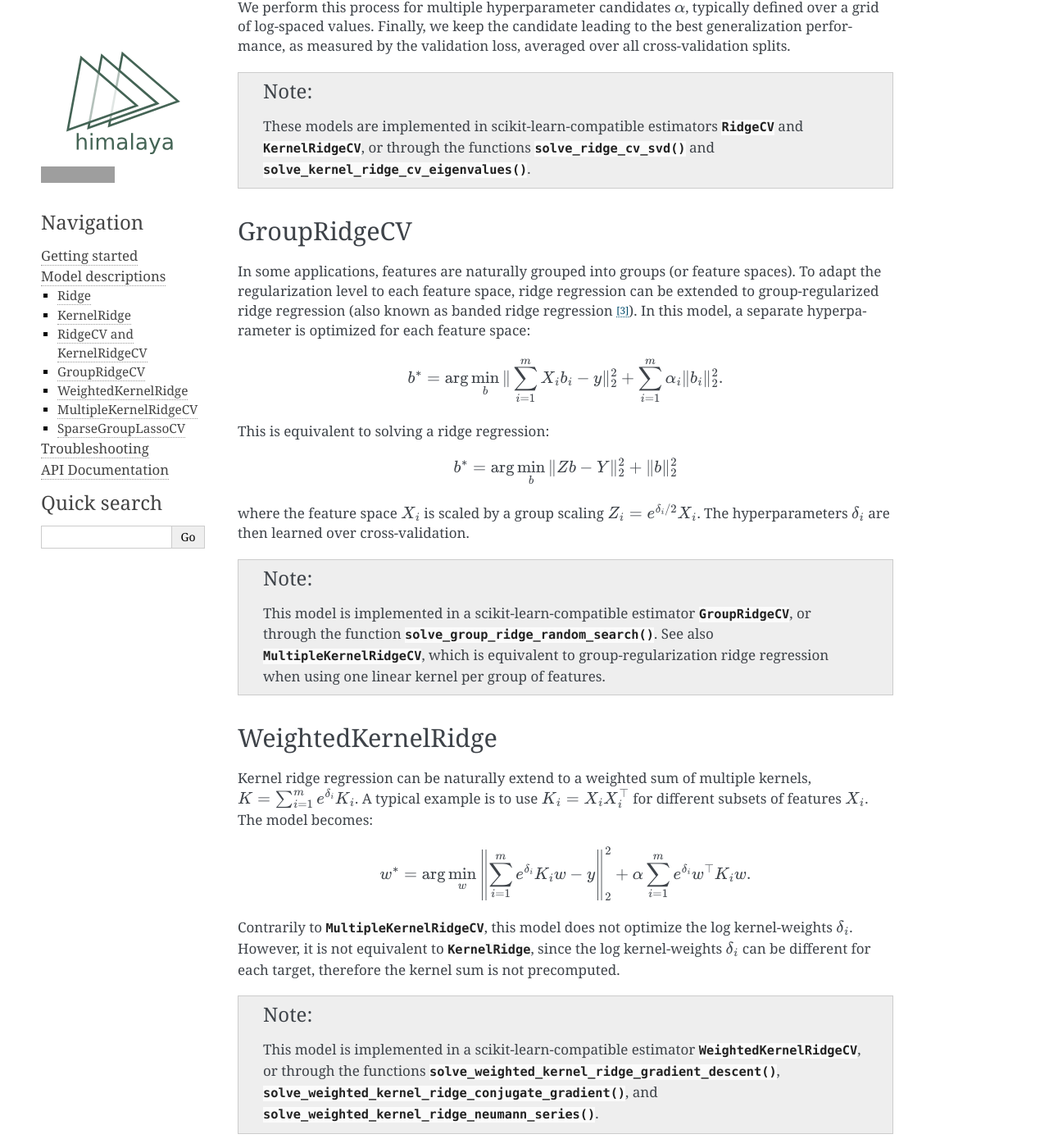
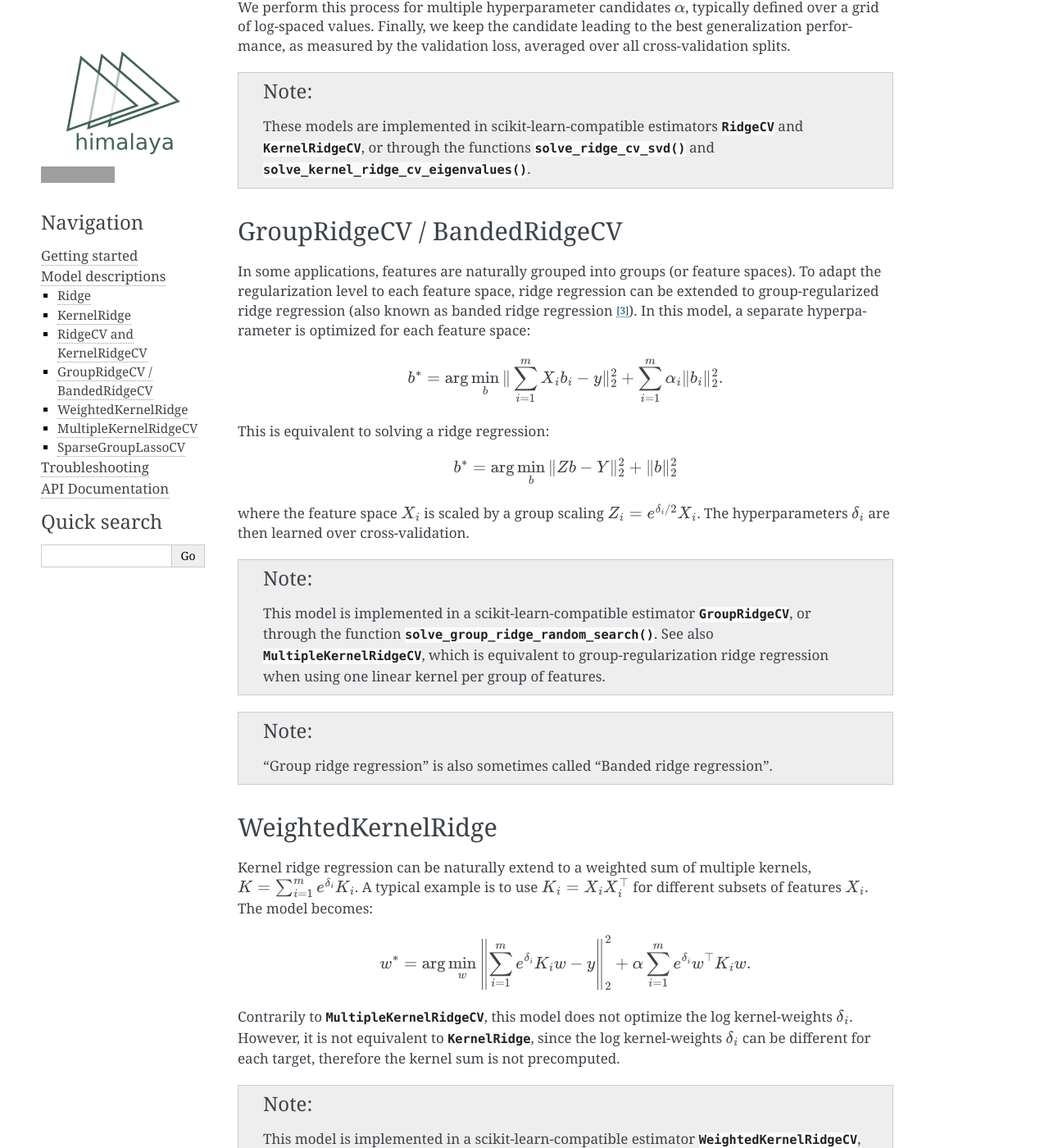
Before and after one commit to gallantlab/himalaya, a Sphinx documentation site: the page built from doc/models.rst, in a window 1280 px wide and 1400 px high, scrolled down 1183 px. Shown: the whole window at 82% size. Built offline with Sphinx 7.4.7, drawn with Linux system fonts in a browser that asks for light colours; pages that are not in the unit, such as notebooks, are missing from menus; grey boxes are pictures that could not be loaded.

Commit message:
DOC clarify banded ridge = group ridge

```diff
--- a/doc/api.rst
+++ b/doc/api.rst
@@ -162,6 +162,7 @@ Estimators compatible with the ``scikit-learn`` API.
    Ridge
    RidgeCV
    GroupRidgeCV
+   BandedRidgeCV
 
    ColumnTransformerNoStack
    :template: function.rst
@@ -178,7 +179,9 @@ Solver functions
    solve_ridge_svd
    solve_ridge_cv_svd
    GROUP_RIDGE_SOLVERS
+   BANDED_RIDGE_SOLVERS
    solve_group_ridge_random_search
+   solve_banded_ridge_random_search
 
 
 |
--- a/doc/models.rst
+++ b/doc/models.rst
@@ -65,8 +65,8 @@ loss, averaged over all cross-validation splits.
   :func:`~himalaya.ridge.solve_ridge_cv_svd` and
   :func:`~himalaya.kernel_ridge.solve_kernel_ridge_cv_eigenvalues`.
 
-GroupRidgeCV
-------------
+GroupRidgeCV / BandedRidgeCV
+----------------------------
 
 In some applications, features are naturally grouped into groups (or feature
 spaces). To adapt the regularization level to each feature space, ridge
@@ -93,6 +93,9 @@ then learned over cross-validation.
   :class:`~himalaya.kernel_ridge.MultipleKernelRidgeCV`, which is equivalent to
   group-regularization ridge regression when using one linear kernel per group
   of features.
+
+.. note::
+  "Group ridge regression" is also sometimes called "Banded ridge regression".
 
 WeightedKernelRidge
 -------------------
```
Also changed, not shown: 1 other file.
